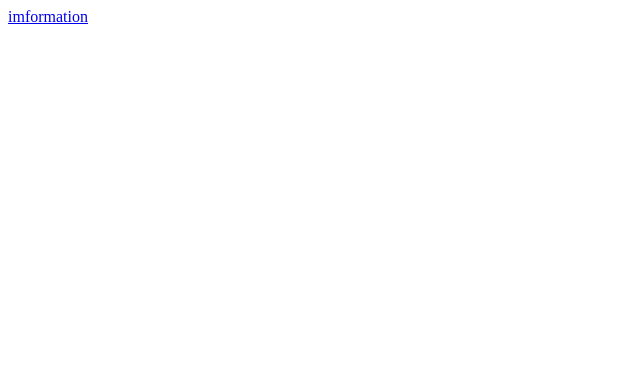
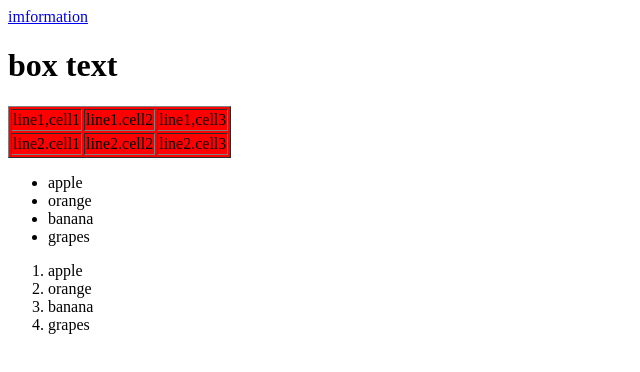
Before and after one commit to honestboy1986/get_sina_imformation, a plain HTML site: page template/imfor.html in a window 1280 px wide. Shown: the whole page, without its empty margins (0-640 px from the left). Drawn offline with Linux system fonts and the light colour scheme.

Commit message:
server.py

```diff
--- a/template/imfor.html
+++ b/template/imfor.html
@@ -1,5 +1,28 @@
 <html>
       <body style="backcolor=green">
         <a href="/time_line">imformation</a>
+        <h1>box text</h1>
+        <table border="1" bgcolor="red">
+        <tr>
+        <td align="left">line1,cell1</td><td align="left">line1.cell2</td><td align="left">line1,cell3</td>
+        </tr>
+        <tr>
+        <td>line2.cell1</td><td>line2.cell2</td><td>line2.cell3</td>
+        </tr>
+        </table>
+        <table cellpadding="10" bgcolor="green">
+        <ul type="a">
+        <li>apple</li>
+        <li>orange</li>
+        <li>banana</li>
+        <li>grapes</li>
+        </ul>
+        <ol>
+        <li>apple</li>
+        <li>orange</li>
+        <li>banana</li>
+        <li>grapes</li>
+        </ol>
+        </table>
     </body>
 </html>
```
